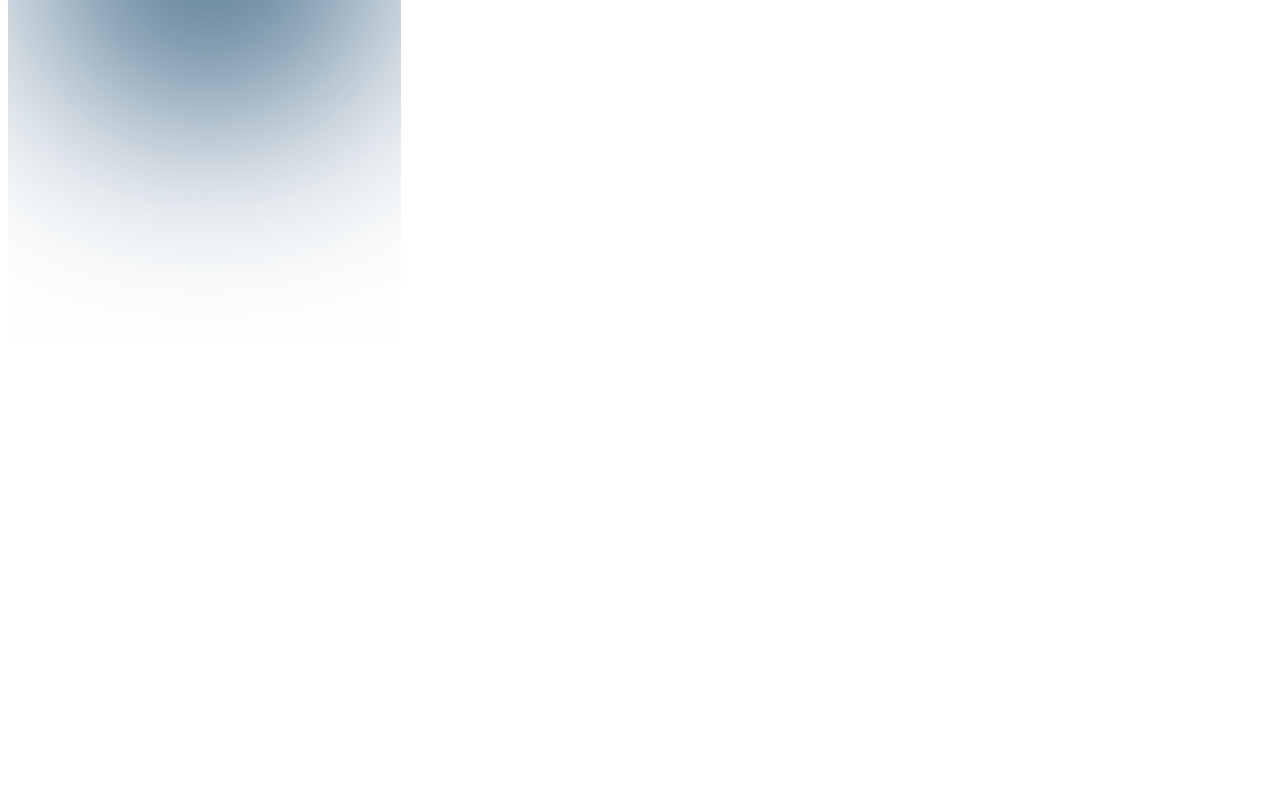
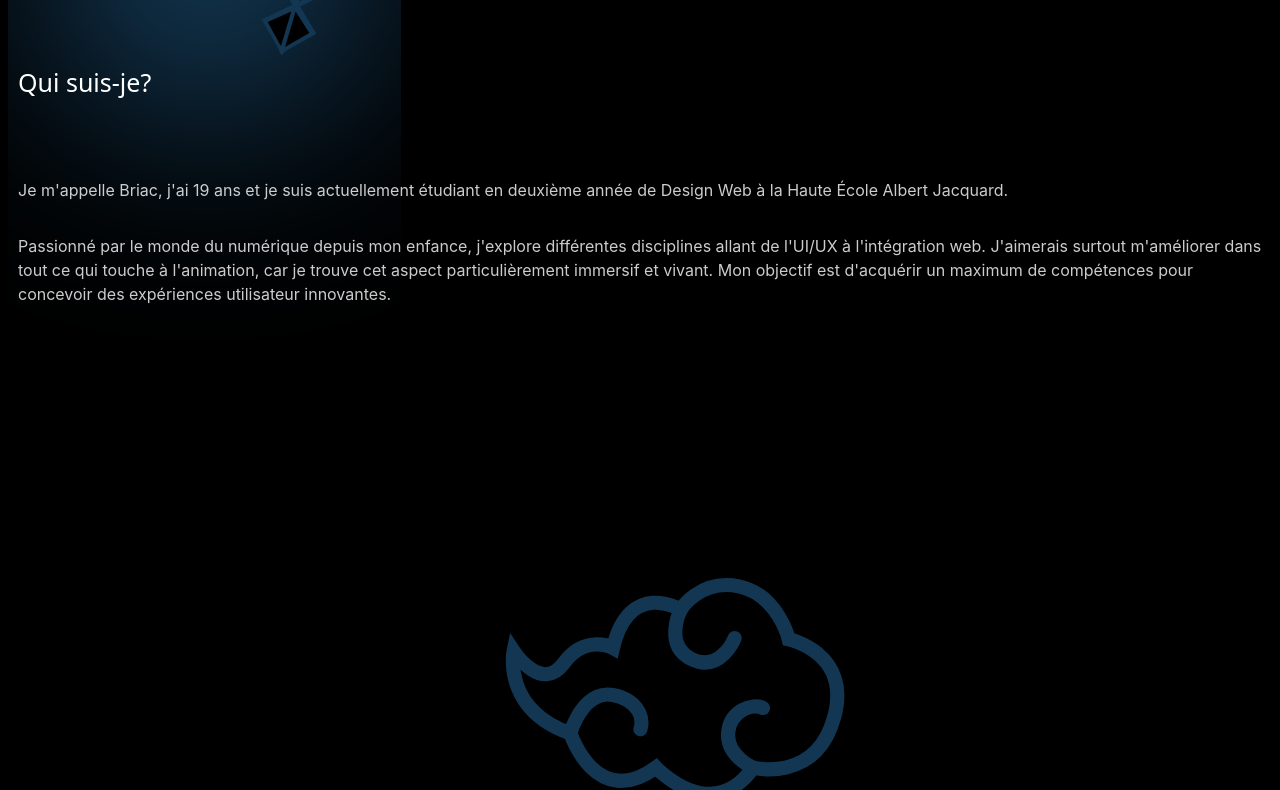
Before and after one commit to Bibix777/Portfolio, a website: page src/index.html in a window 1280 px wide. Shown: the part 310-1100 px from the top of the page. Before the commit the page ends 800 px from the top, so only its background shows below. Drawn offline with nearby package versions, Linux system fonts and the light colour scheme; files that its build step writes are made by us from their sources.

Commit message:
section-first

```diff
--- a/src/index.html
+++ b/src/index.html
@@ -30,9 +30,25 @@
   <header>
 
     <img src="assets/images/AdobeStock_133012455.jpeg" alt="Image de fond lune" class="lune">
-  </header>
+
   <h1>Briac Dannequin</h1>
   <img src="assets/images/Vector.svg" alt="Vecteur" class="vecteur">
+  </header>
+
+  <section class="section section--first grid">
+    <h3> ABOUT-ME</h3>
+    <h2>Qui suis-je?</h2>
+    <p>Je m'appelle Briac, j'ai 19 ans et je suis actuellement étudiant en deuxième année de Design Web à la Haute École Albert Jacquard.</p>
+
+    <p>Passionné par le monde du numérique depuis mon enfance, j'explore différentes disciplines allant de l'UI/UX à l'intégration web. J'aimerais surtout m'améliorer dans tout ce qui touche à l'animation, car je trouve cet aspect particulièrement immersif et vivant. Mon objectif est d'acquérir un maximum de compétences pour concevoir des expériences utilisateur innovantes.</p>
+
+    <img src="assets/images/Berserk.svg" alt="Image berserk" class="berserk">
+    <img src="assets/images/nuageAnime.svg" alt="Image nuage" class="nuageAnime">
+
+  </section>
+
+
+
 
   </body>
   </html>
--- a/src/styles/app.scss
+++ b/src/styles/app.scss
@@ -1,6 +1,17 @@
 @import 'utils/variables';
 @import 'components/type';
 
+.grid{
+    display: grid;
+    grid-template-columns: repeat(4,1fr);
+    column-gap: 20px;
+    padding-left: 10px;
+    padding-right: 10px;
+}
+
+.grid > * {
+    grid-column: 1 / -1;
+}
 
 
 .lune{
@@ -16,3 +27,18 @@
     z-index: -10;
     top: 0;
 }
+
+.berserk{
+    position: absolute;
+    z-index: -10;
+    left: 200px;
+    top: 30%;
+}
+
+.nuageAnime{
+    position: absolute;
+    z-index: -10;
+    top: 61%;
+    scale: 0.5;
+    left: 131px;
+}
--- a/src/styles/components/_type.scss
+++ b/src/styles/components/_type.scss
@@ -3,6 +3,7 @@ body {
   font-size: $size-text;
   line-height: 1.5;
   color: $c-text;
+  background-color: black;
 }
 
 .title {
@@ -18,3 +19,19 @@ h1{
   text-align: center;
   padding-top: 100px;
 }
+
+h2{
+  font-family: "Boldonse", system-ui;
+  font-weight: 400;
+  font-size: 25px;
+  color: white;
+  padding-top: 40px;
+  padding-bottom: 40px;
+}
+
+p{
+  font-family: "Inter", sans-serif;
+  font-size: 16px;
+  color: white;
+  opacity: 0.8;
+}
```
Also changed, not shown: src/assets/images/Berserk.svg (added), src/assets/images/nuageAnime.svg (added).
